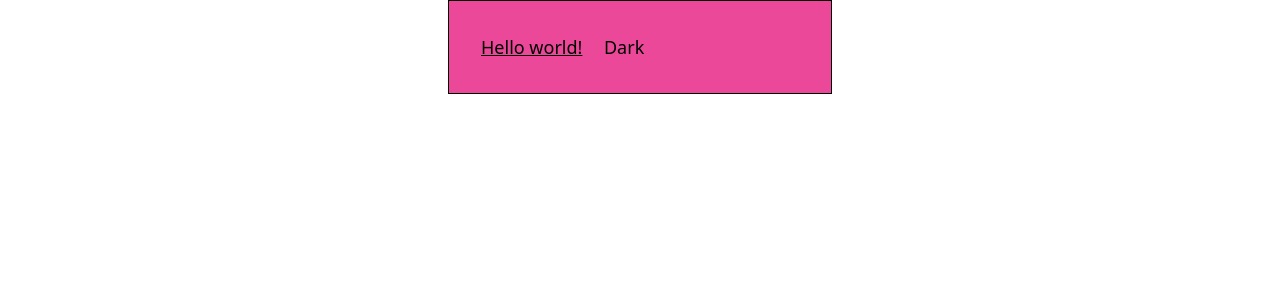
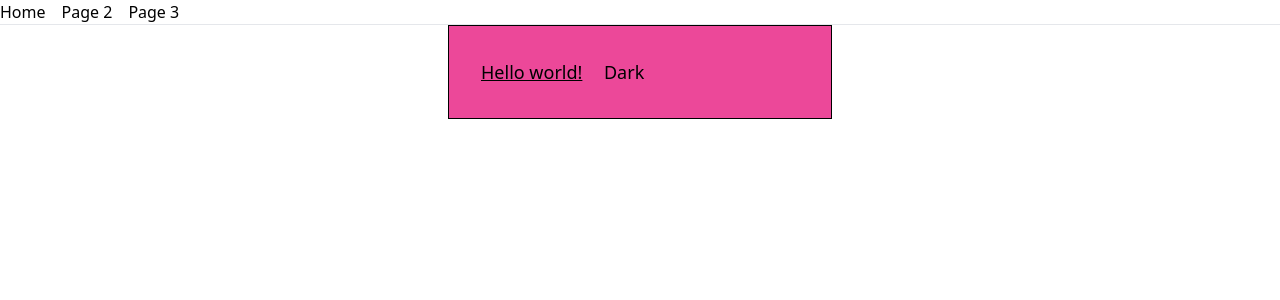
Before and after one commit to FrankFang/react-starter, a React (Vite) app: page /#/ in a window 1280 px wide. Shown: the top 300 px of the page. Built offline with nearby package versions, Linux system fonts and the light colour scheme; some icons are missing.

Commit message:
add nav links

```diff
--- /dev/null
+++ b/src/layouts/main_layout.tsx
@@ -0,0 +1,24 @@
+import { Link, Outlet } from 'react-router-dom'
+
+export const MainLayout: React.FC = () => {
+  return (
+    <div>
+      <nav>
+        <ul className="flex flex-nowrap gap-x-4">
+          <li>
+            <Link to="/">Home</Link>
+          </li>
+          <li>
+            <Link to="/2">Page 2</Link>
+          </li>
+          <li>
+            <Link to="/3">Page 3</Link>
+          </li>
+        </ul>
+      </nav>
+      <hr />
+      <Outlet />
+
+    </div>
+  )
+}
--- a/src/router/router.tsx
+++ b/src/router/router.tsx
@@ -1,9 +1,11 @@
 import { createHashRouter } from 'react-router-dom'
 import { App } from '@/App'
+import { MainLayout } from '@/layouts/main_layout'
 
 export const router = createHashRouter([
   {
     path: '/',
+    element: <MainLayout />,
     children: [{
       path: '/',
       element: <App />,
```
